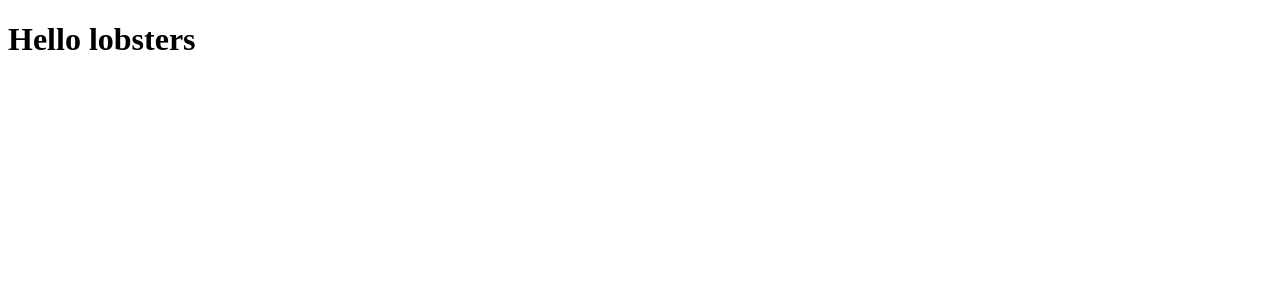
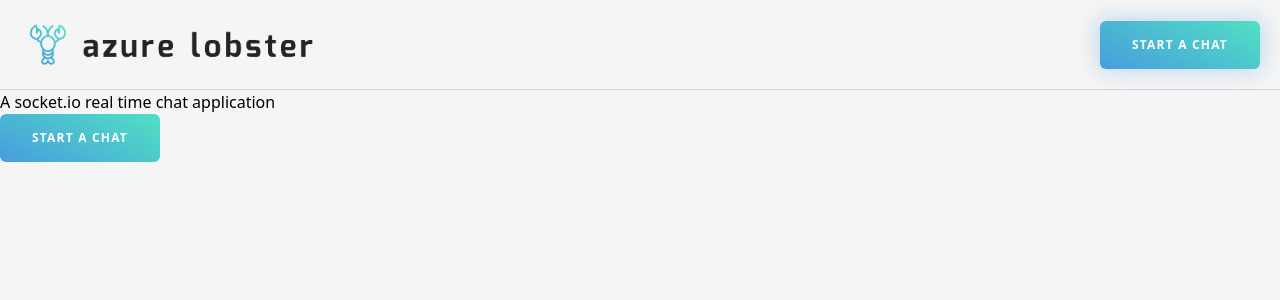
Before and after one commit to Hack-Weekly/azure-lobster-chat-not-gpt, a React (Vite) app in the folder app/: page / in a window 1280 px wide. Shown: the top 300 px of the page. Built offline with nearby package versions, Linux system fonts and the light colour scheme.

Commit message:
inital branch commit
this commit includes the set up of how i would approach the front end.

- react-router multiple pages
- tailwind for boilerplate design system
- simple component structure

```diff
--- a/app/index.html
+++ b/app/index.html
@@ -9,7 +9,9 @@
 </head>
 
 <body>
-  <div id="root"></div>
+  <div class="wrap">
+    <div id="root"></div>
+  </div>
   <script type="module" src="/src/main.tsx"></script>
 </body>
 
--- /dev/null
+++ b/app/postcss.config.cjs
@@ -0,0 +1,8 @@
+module.exports = {
+  plugins: {
+  'postcss-import': {},
+  'tailwindcss/nesting': {},
+  tailwindcss: {},
+  autoprefixer: {},
+  },
+}
--- a/app/src/App.tsx
+++ /dev/null
@@ -1,10 +0,0 @@
-function App() {
-  return (
-    <div className="App">
-      <h1>Hello lobsters</h1>
-      <a href="https://reactjs.org" target="_blank"></a>
-    </div>
-  );
-}
-
-export default App;
--- /dev/null
+++ b/app/src/error-page.jsx
@@ -0,0 +1,16 @@
+import { useRouteError } from "react-router-dom";
+
+export default function ErrorPage() {
+  const error = useRouteError();
+  console.error(error);
+
+  return (
+    <div id="error-page">
+      <h1>Oops!</h1>
+      <p>Sorry, an unexpected error has occurred.</p>
+      <p>
+        <i>{error.statusText || error.message}</i>
+      </p>
+    </div>
+  );
+}
--- a/app/src/index.css
+++ b/app/src/index.css
@@ -1 +1,40 @@
-:root {}
+@tailwind base;
+@tailwind components;
+@tailwind utilities;
+
+/* Core */
+body {
+  background: #f5f5f5;
+}
+.wrap {
+  margin-top: 89.9px;
+}
+.logo {
+  height: 65px;
+  width: auto;
+
+  img {
+    width: auto;
+    height: 100%
+  }
+}
+
+
+/* Buttons */
+.btn {
+  @apply inline-block uppercase font-bold text-xs tracking-widest rounded-md text-white px-8 py-4;
+
+  &.primary {
+    background: rgb(80,224,195);
+    background: linear-gradient(209deg, rgba(80,224,195,1) 0%, rgba(72,157,221,1) 100%);
+  }
+}
+
+
+header {
+  @apply py-4 border-b border-zinc-300 w-full fixed top-0 left-0;
+  background: #f5f5f5;
+  .btn {
+    box-shadow: 0px 0px 20px 3px rgba(72,157,221,0.3);
+  }
+}
--- a/app/src/main.tsx
+++ b/app/src/main.tsx
@@ -1,10 +1,32 @@
 import React from 'react'
 import ReactDOM from 'react-dom/client'
-import App from './App'
+import {
+  createBrowserRouter,
+  RouterProvider,
+} from "react-router-dom";
+
+// Routes
+import Index from "./routes/index";
+import Chat from "./routes/chat";
+import ErrorPage from "./error-page";
+
+
 import './index.css'
+
+const router = createBrowserRouter([
+  {
+    path: "/",
+    element: <Index />,
+    errorElement: <ErrorPage />,
+  },
+  {
+    path: "/chat",
+    element: <Chat />,
+  },
+]);
 
 ReactDOM.createRoot(document.getElementById('root') as HTMLElement).render(
   <React.StrictMode>
-    <App />
+    <RouterProvider router={router} />
   </React.StrictMode>,
 )
--- /dev/null
+++ b/app/src/routes/chat.jsx
@@ -0,0 +1,16 @@
+export default function Chat() {
+  const contact = {
+    first: "Your",
+    last: "Name",
+    avatar: "https://placekitten.com/g/200/200",
+    twitter: "your_handle",
+    notes: "Some notes",
+    favorite: true,
+  };
+
+  return (
+    <div id="contact">
+      test
+    </div>
+  );
+}
--- /dev/null
+++ b/app/src/routes/components/hero.jsx
@@ -0,0 +1,12 @@
+export default function Hero() {
+  return (
+    <>
+      <section>
+        <div class="container">
+          <h1>A socket.io real time chat application</h1>
+          <a class="btn primary">Start A Chat</a>
+        </div>
+      </section>
+    </>
+  );
+}
--- /dev/null
+++ b/app/src/routes/components/navigation.jsx
@@ -0,0 +1,16 @@
+import logo from '../../img/logo.png'
+
+export default function Navigation() {
+  return (
+    <>
+      <header class="py-3 border-b border-zinc-300">
+        <div class="container mx-auto flex justify-between items-center">
+          <div class="logo">
+            <img src={logo} alt="Azure Lobster" />
+          </div>
+          <a class="btn primary">Start A Chat</a>
+        </div>
+      </header>
+    </>
+  );
+}
--- /dev/null
+++ b/app/src/routes/index.jsx
@@ -0,0 +1,12 @@
+import Navigation from "./components/navigation";
+import Hero from "./components/hero";
+
+
+export default function Index() {
+  return (
+    <>
+      <Navigation />
+      <Hero />
+    </>
+  );
+}
--- /dev/null
+++ b/app/tailwind.config.cjs
@@ -0,0 +1,23 @@
+/** @type {import('tailwindcss').Config} */
+module.exports = {
+  content: [
+    "./index.html",
+    "./src/**/*.{js,ts,jsx,tsx}",
+  ],
+  theme: {
+    extend: {
+      colors: {
+        'primary': '#2D2D2D',
+      },
+      container: {
+        screens: {
+          sm: '600px',
+          md: '728px',
+          lg: '984px',
+          xl: '1240px',
+        },
+      },
+    },
+  },
+  plugins: [],
+}
```
Also changed, not shown: app/package.json (+7 -1 lines), 1 other file (tests, documents, lock files or other folders).
